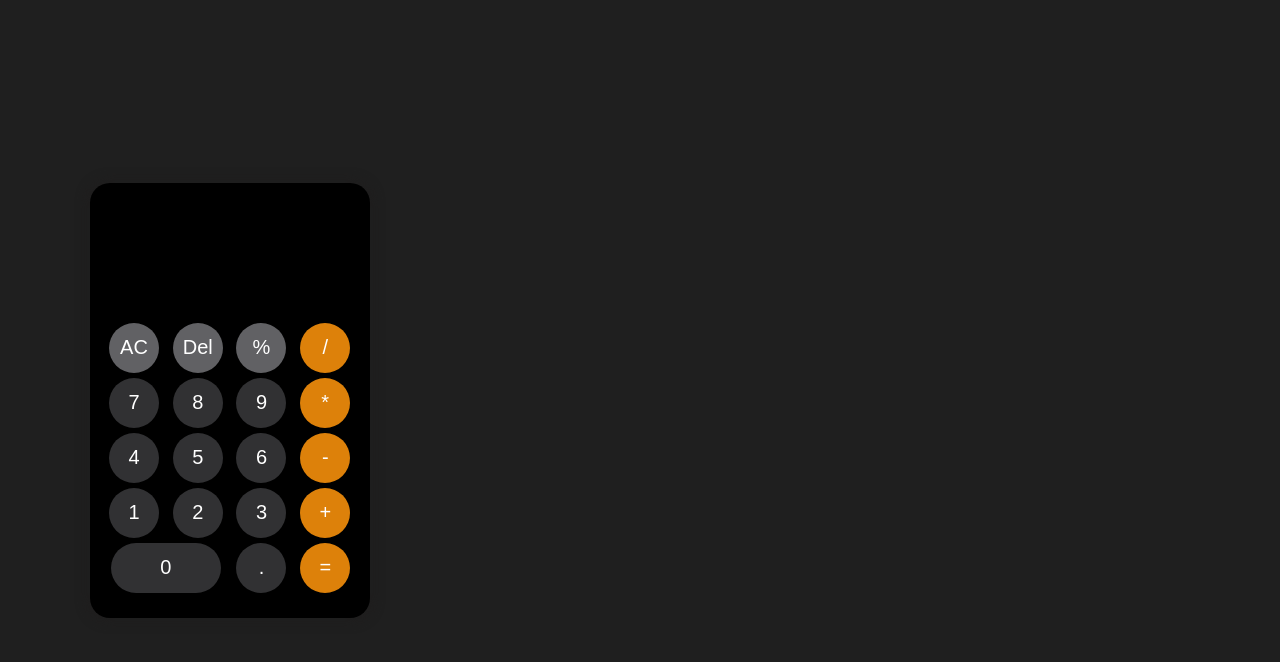
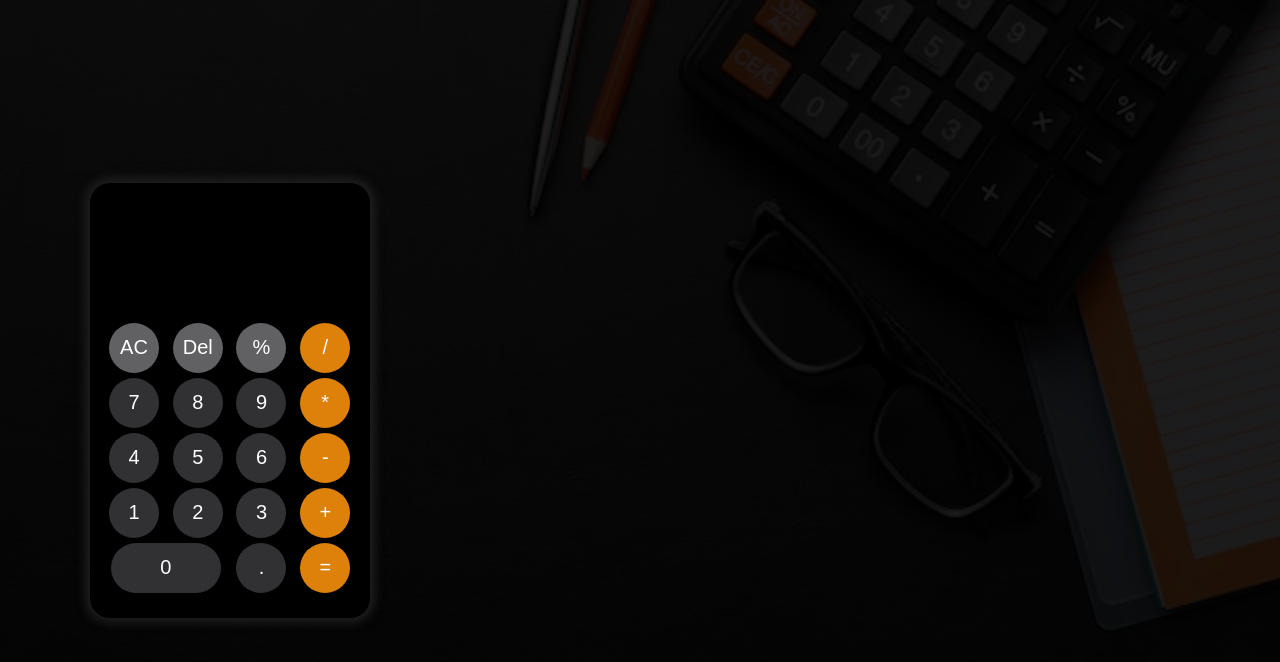
Before and after one commit to ToobaAttaria/jsProjects, a plain HTML site: page calculator/index.html in a window 1280 px wide. Drawn offline with Linux system fonts and the light colour scheme.

Commit message:
initial commit

```diff
--- a/calculator/style.css
+++ b/calculator/style.css
@@ -5,7 +5,7 @@
 
 .mainContainer {
 
-    background-image: url('./waoimg.avif');
+    background-image: url('./images/waoimg.avif');
     width: 100%;
     height: 100vh;
     background-repeat: no-repeat;
```
